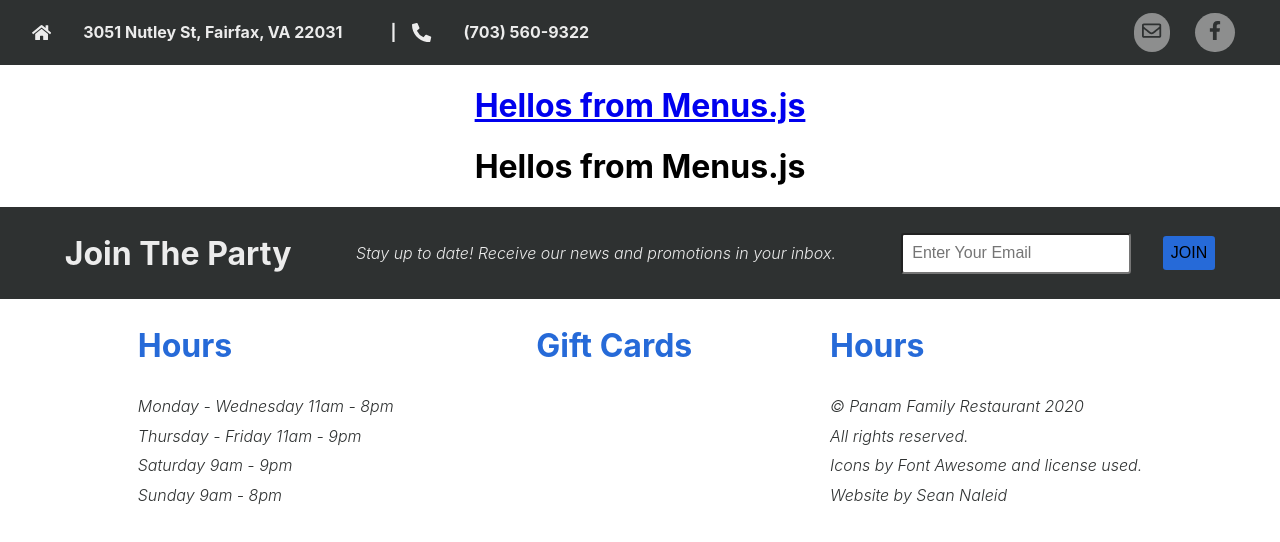
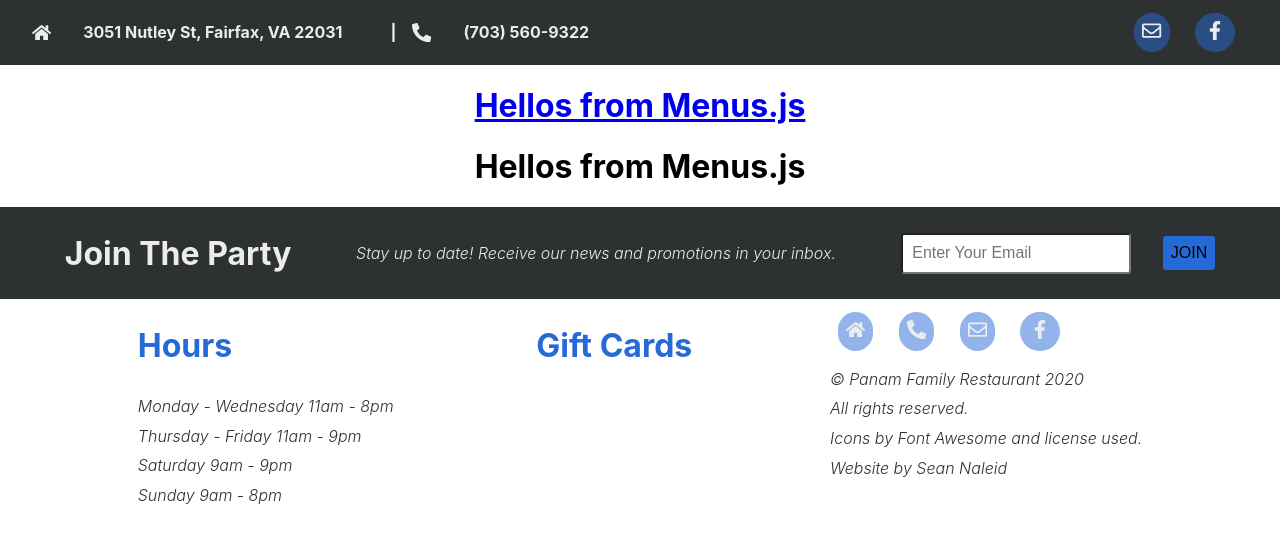
Before and after one commit to seanaleid-portfolio-projects/panam-web-app, a React (Create React App) app: page /menus in a window 1280 px wide. Shown: the top 542 px of the page. Built offline with nearby package versions, Linux system fonts and the light colour scheme.

Commit message:
Add icons to footer
  * Adds icons to footer with links
  * Adds accessible titles to a tags in icons

```diff
--- a/src/components/Footer.js
+++ b/src/components/Footer.js
@@ -1,6 +1,11 @@
 import React from "react";
 
 import styled from "styled-components";
+
+import Phone from "../icons/Phone.js";
+import Home from "../icons/Home.js";
+import Facebook from "../icons/Facebook.js";
+import Envelope from "../icons/Envelope.js";
 
 const Container = styled.div`
 
@@ -80,6 +85,22 @@ const Tag = styled.a`
     }
 `;
 
+const IconBox = styled.div`
+    display: inherit;
+`;
+
+const Circle = styled.div`
+    display: flex;
+    align-items: center;
+    margin: 0.8rem;
+    padding: 0.5rem;
+    border-radius: 2rem;
+    background-color:rgba(38, 106, 216, 0.5);
+    :hover {
+        background-color:rgba(38, 106, 216, 1);
+    }
+`;
+
 const Footer = () => {
     return (
         <Container>
@@ -103,12 +124,25 @@ const Footer = () => {
                     <BigColorText>Gift Cards</BigColorText>
                 </Box>
                 <Box>
-                    <BigColorText>Hours</BigColorText>
+                    <IconBox>
+                        <Circle style={{ "color": "black"}}>
+                            <a href='https://www.google.com/maps/place/3051+Nutley+St,+Fairfax,+VA+22031/@38.8707361,-77.263134,17z/data=!3m1!4b1!4m5!3m4!1s0x89b64b8a8b8d7f89:0xc7c7246eebcb198f!8m2!3d38.8707361!4d-77.2609453' target='_blank' title='View on Google Maps'><Home /></a>
+                        </Circle>
+                        <Circle>
+                            <a href='tel:+1-703-560-9322' title='Give us a call!'><Phone /></a>
+                        </Circle>
+                        <Circle>
+                            <a href='mailto:test@gmail.com' title='Send us an email'><Envelope /></a>
+                        </Circle>
+                        <Circle>
+                            <a href='https://www.facebook.com/Pan-AM-Family-Restaurant-Inc-111595428879650/' title='Visit us on Facebook'><Facebook /></a>
+                        </Circle>
+                    </IconBox>
                     <SmallColorText>&copy; Panam Family Restaurant 2020</SmallColorText>
                     <SmallColorText>All rights reserved.</SmallColorText>
 
-                    <SmallColorText>Icons by <Tag href='https://fontawesome.com/'>Font Awesome</Tag> and <Tag href='https://fontawesome.com/license'>license used.</Tag></SmallColorText>
-                    <SmallColorText>Website by <Tag href='https://www.seanaleid.com/'>Sean Naleid</Tag></SmallColorText>
+                    <SmallColorText>Icons by <Tag href='https://fontawesome.com/' title="Visit Font Awesome's website">Font Awesome</Tag> and <Tag href='https://fontawesome.com/license' title="Visit Font Awesome's license page">license used.</Tag></SmallColorText>
+                    <SmallColorText>Website by <Tag href='https://www.seanaleid.com/' title="Visit Sean Naleid's portfolio">Sean Naleid</Tag></SmallColorText>
                 </Box>
             </Bottom>
         </Container>
--- a/src/components/Nav.js
+++ b/src/components/Nav.js
@@ -43,10 +43,9 @@ const Circle = styled.div`
     margin: 0.8rem;
     padding: 0.5rem;
     border-radius: 2rem;
-    background-color:rgba(236, 236, 236, 0.5);
+    background-color:rgba(38, 106, 216, 0.5);
     :hover {
-        background-color:rgba(236, 236, 236, 1);
-        fill: rgba(38, 106, 216, 1);
+        background-color:rgba(38, 106, 216, 1);
     }
 `;
 
@@ -63,10 +62,10 @@ const Nav = () => {
                 </Left>
                 <Right>
                     <Circle>
-                        <a href='mailto:test@gmail.com'><Envelope /></a>
+                        <a href='mailto:test@gmail.com' title='Send us an email'><Envelope /></a>
                     </Circle>
                     <Circle>
-                        <a href='https://www.facebook.com/Pan-AM-Family-Restaurant-Inc-111595428879650/'><Facebook /></a>
+                        <a href='https://www.facebook.com/Pan-AM-Family-Restaurant-Inc-111595428879650/' title='Visit us on Facebook'><Facebook /></a>
                     </Circle>
                 </Right>
             </Bar>
--- a/src/icons/Envelope.js
+++ b/src/icons/Envelope.js
@@ -3,7 +3,7 @@ import React from "react";
 const Envelope = () => {
     return (
         <svg xmlns="http://www.w3.org/2000/svg" aria-hidden="true" focusable="false" data-prefix="far" data-icon="envelope" class="svg-inline--fa fa-envelope fa-w-16" role="img" viewBox="0 0 512 512" width="1.2rem" height="1.2rem">
-            <path fill="rgba(46, 49, 49, 1)" d="M464 64H48C21.49 64 0 85.49 0 112v288c0 26.51 21.49 48 48 48h416c26.51 0 48-21.49 48-48V112c0-26.51-21.49-48-48-48zm0 48v40.805c-22.422 18.259-58.168 46.651-134.587 106.49-16.841 13.247-50.201 45.072-73.413 44.701-23.208.375-56.579-31.459-73.413-44.701C106.18 199.465 70.425 171.067 48 152.805V112h416zM48 400V214.398c22.914 18.251 55.409 43.862 104.938 82.646 21.857 17.205 60.134 55.186 103.062 54.955 42.717.231 80.509-37.199 103.053-54.947 49.528-38.783 82.032-64.401 104.947-82.653V400H48z"/>
+            <path fill="rgba(236, 236, 236, 1)" d="M464 64H48C21.49 64 0 85.49 0 112v288c0 26.51 21.49 48 48 48h416c26.51 0 48-21.49 48-48V112c0-26.51-21.49-48-48-48zm0 48v40.805c-22.422 18.259-58.168 46.651-134.587 106.49-16.841 13.247-50.201 45.072-73.413 44.701-23.208.375-56.579-31.459-73.413-44.701C106.18 199.465 70.425 171.067 48 152.805V112h416zM48 400V214.398c22.914 18.251 55.409 43.862 104.938 82.646 21.857 17.205 60.134 55.186 103.062 54.955 42.717.231 80.509-37.199 103.053-54.947 49.528-38.783 82.032-64.401 104.947-82.653V400H48z"/>
         </svg>
     )
 }
--- a/src/icons/Facebook.js
+++ b/src/icons/Facebook.js
@@ -3,7 +3,7 @@ import React from "react";
 const Facebook = () => {
     return (
         <svg xmlns="http://www.w3.org/2000/svg" aria-hidden="true" focusable="false" data-prefix="fab" data-icon="facebook-f" class="svg-inline--fa fa-facebook-f fa-w-10" role="img" viewBox="0 0 320 512" width="1.5rem" height="1.2rem">
-            <path fill="rgba(46, 49, 49, 1)" d="M279.14 288l14.22-92.66h-88.91v-60.13c0-25.35 12.42-50.06 52.24-50.06h40.42V6.26S260.43 0 225.36 0c-73.22 0-121.08 44.38-121.08 124.72v70.62H22.89V288h81.39v224h100.17V288z"/>
+            <path fill="rgba(236, 236, 236, 1)" d="M279.14 288l14.22-92.66h-88.91v-60.13c0-25.35 12.42-50.06 52.24-50.06h40.42V6.26S260.43 0 225.36 0c-73.22 0-121.08 44.38-121.08 124.72v70.62H22.89V288h81.39v224h100.17V288z"/>
         </svg>
     )
 }
```
